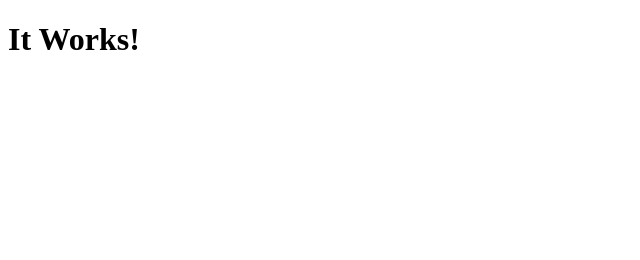
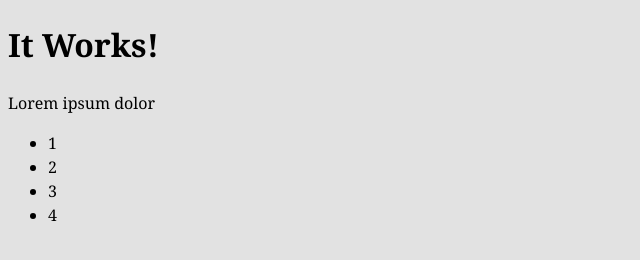
Before and after one commit to hbrittany/intro-to-github, a plain HTML site: page index.html in a window 1280 px wide. Shown: the whole page, without its empty margins (0-640 px from the left). Drawn offline with Linux system fonts and the light colour scheme.

Commit message:
More content and basic style

```diff
--- /dev/null
+++ b/css/general.css
@@ -0,0 +1,4 @@
+html {
+	background-color: #e2e2e2;
+	font: normal 100%/1.5 Georgia,serif;
+}
--- a/index.html
+++ b/index.html
@@ -3,10 +3,19 @@
 <head>
 	<meta charset="UTF-8">
 	<title>Intro to GitHub</title>
+	<link href="css/general.css" rel="stylesheet">
 </head>
 <body>
 
 <h1>It Works!</h1>
+<p>Lorem ipsum dolor</p>
+
+<ul>
+	<li>1</li>
+	<li>2</li>
+	<li>3</li>
+	<li>4</li>
+</ul>
 
 </body>
 </html>
```
